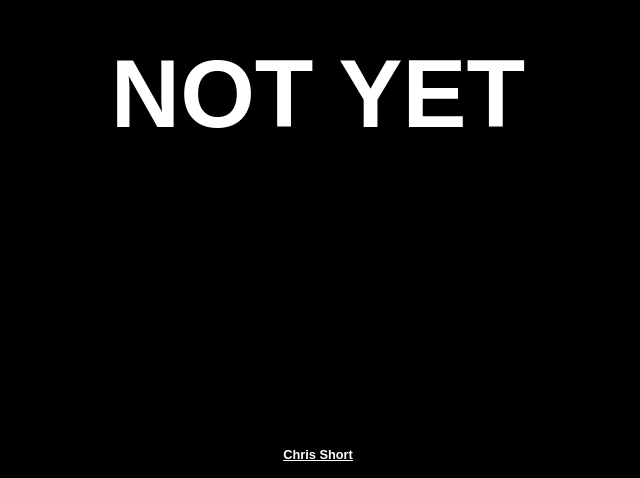
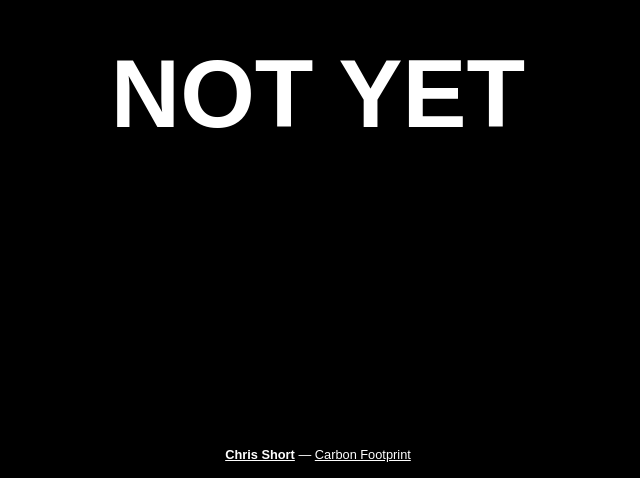
Before and after one commit to chris-short/ischrisdead.com, a plain HTML site: page index.html in a window 1280 px wide. Shown: the part 322-800 px from the top of the page, without its empty margins (322-962 px from the left). Drawn offline with Linux system fonts and the light colour scheme.

Commit message:
Adding Carbon Footprint to Header

```diff
--- a/index.html
+++ b/index.html
@@ -51,6 +51,6 @@
 </head>
 <body>
     <h1>NOT YET</h1>
-    <footer><a href="https://chrisshort.net/" title="chrisshort.net"><strong>Chris Short</strong></a></footer>
+    <footer><a href="https://chrisshort.net/" title="chrisshort.net"><strong>Chris Short</strong></a> — <a href="https://www.websitecarbon.com/website/ischrisdead-com/">Carbon Footprint</a></footer>
 </body>
 </html>
```
